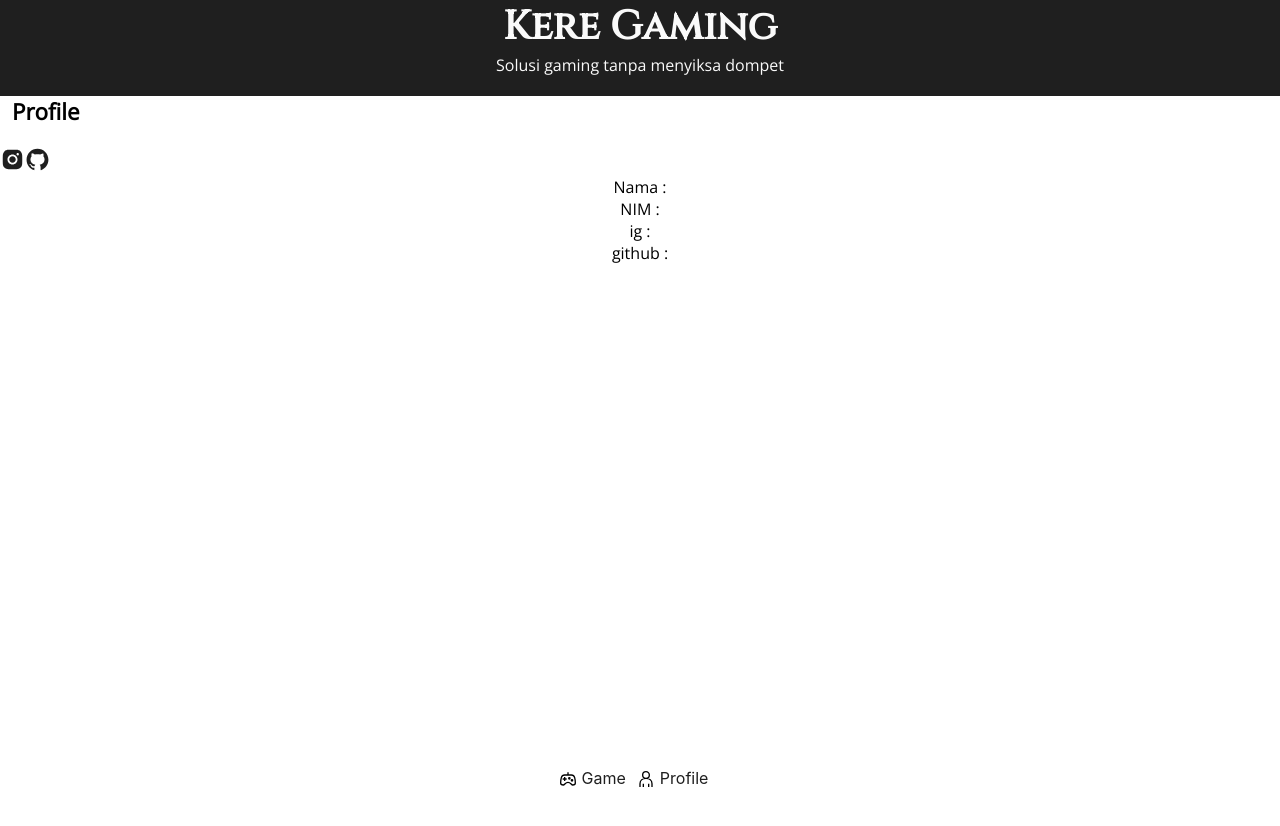
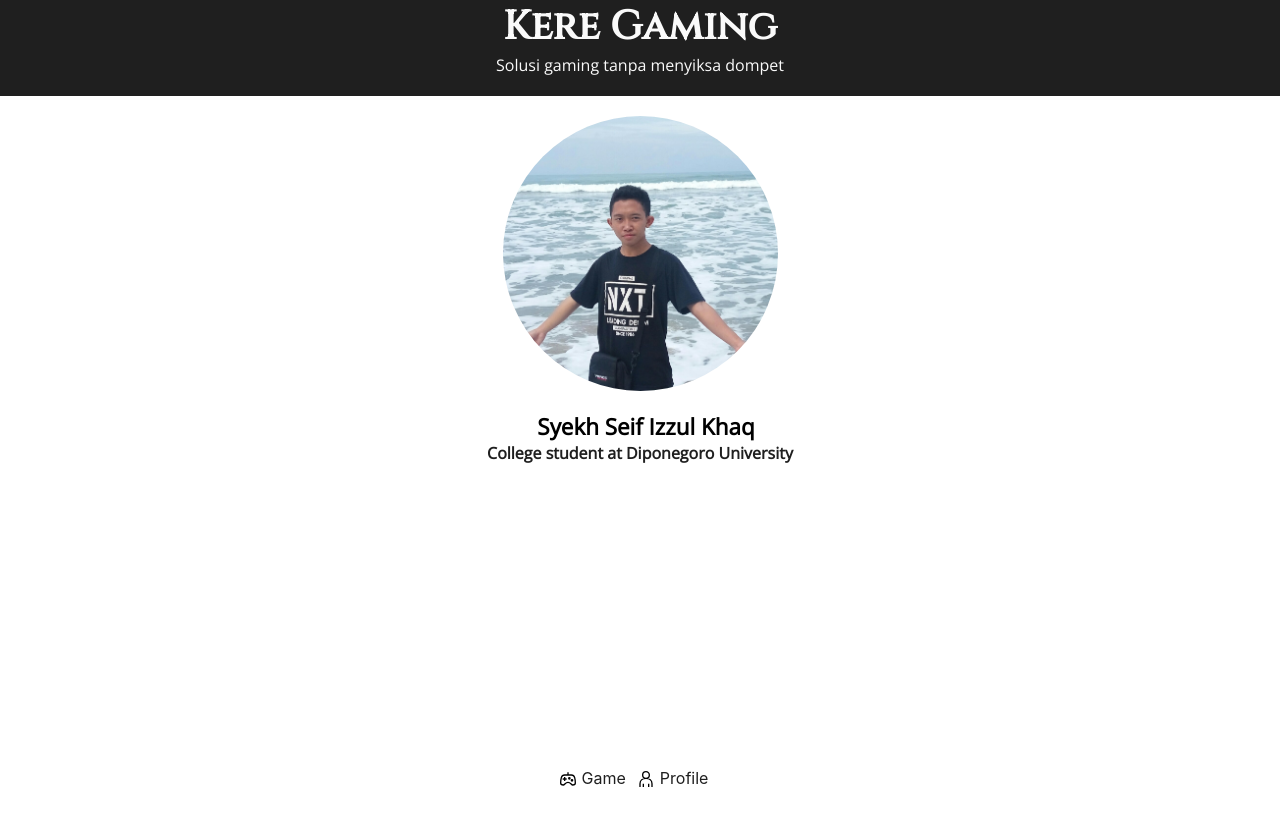
Before and after one commit to strijunk/kere-gaming, a React (Create React App) app: page /Profile in a window 1280 px wide. Shown: the top 826 px of the page. Built offline with nearby package versions, Linux system fonts and the light colour scheme.

Commit message:
add profile

```diff
--- a/src/App.css
+++ b/src/App.css
@@ -60,7 +60,6 @@ a{
 .icon{
   margin-right: 6px;
   transform: translateY(1px);
-  color: #fefefe;
 }
 
 header, a, h3{
--- a/src/component/CardProfile.css
+++ b/src/component/CardProfile.css
@@ -4,8 +4,17 @@
     box-sizing: border-box;
 }
 
-.card-profile .profile-details{
+.profile-card{
+    margin: 20px 0 0;
+    padding: 0;
     display: flex;
     flex-direction: column;
+    justify-content: center;
     align-items: center;
 }
+
+.avatar{
+    max-width: 275px;
+    border-radius: 50%;
+    margin: 0 0 20px;
+}
--- a/src/component/CardProfile.js
+++ b/src/component/CardProfile.js
@@ -1,33 +1,13 @@
 import React from 'react'
-import {AiFillInstagram, AiFillGithub} from 'react-icons/ai'
 import "./CardProfile.css"
+import image from "./ijunk.jpg"
 
-export default function CardProfile({avatar, nama, nim, ig, github}){
+export default function CardProfile(){
     return(
-        <div className="card-profile">
-            <div className="profile-left">
-                <img src={avatar}/>
-                <div className="profile-medsos">
-                    <a href={'https://www.instagram.com/${ig}/'} target="_blank" rel="noreferrer">
-                    <AiFillInstagram className="profile-medsos" size="25"/></a>
-                    <a href={'https://www.github.com/${github}/'} target="_blank" rel="noreferrer">
-                    <AiFillGithub className="profile-medsos" size="25"/></a>
-                </div>
-            </div>
-            <div className="profile-details">
-                <p>Nama : {nama}</p>
-                <p>NIM : {nim}</p>
-                <p>ig : {ig} </p>
-                <p>github : {github} </p>
-            </div>
+        <div className="profile-card">
+            <img src={image} className="avatar"></img>
+            <h1> Syekh Seif Izzul Khaq </h1>
+            <h3> College student at Diponegoro University </h3>
         </div>
     )
 }
-
-export const ListAuthor ={
-        avatar: '',
-        nama: 'Syekh Seif Izzul Khaq',
-        nim: '21120119130080',
-        ig: 'izzul_khaq1',
-        github: 'strijunk',
-    }
--- a/src/pages/Profile.js
+++ b/src/pages/Profile.js
@@ -6,10 +6,7 @@ function Profile(){
 
     return(
         <section>
-            <h1 className="title">Profile</h1>
             <CardProfile></CardProfile>
-            <style>
-            </style>
         </section>
     )
 }
```
Also changed, not shown: src/component/ijunk.jpg (added).
